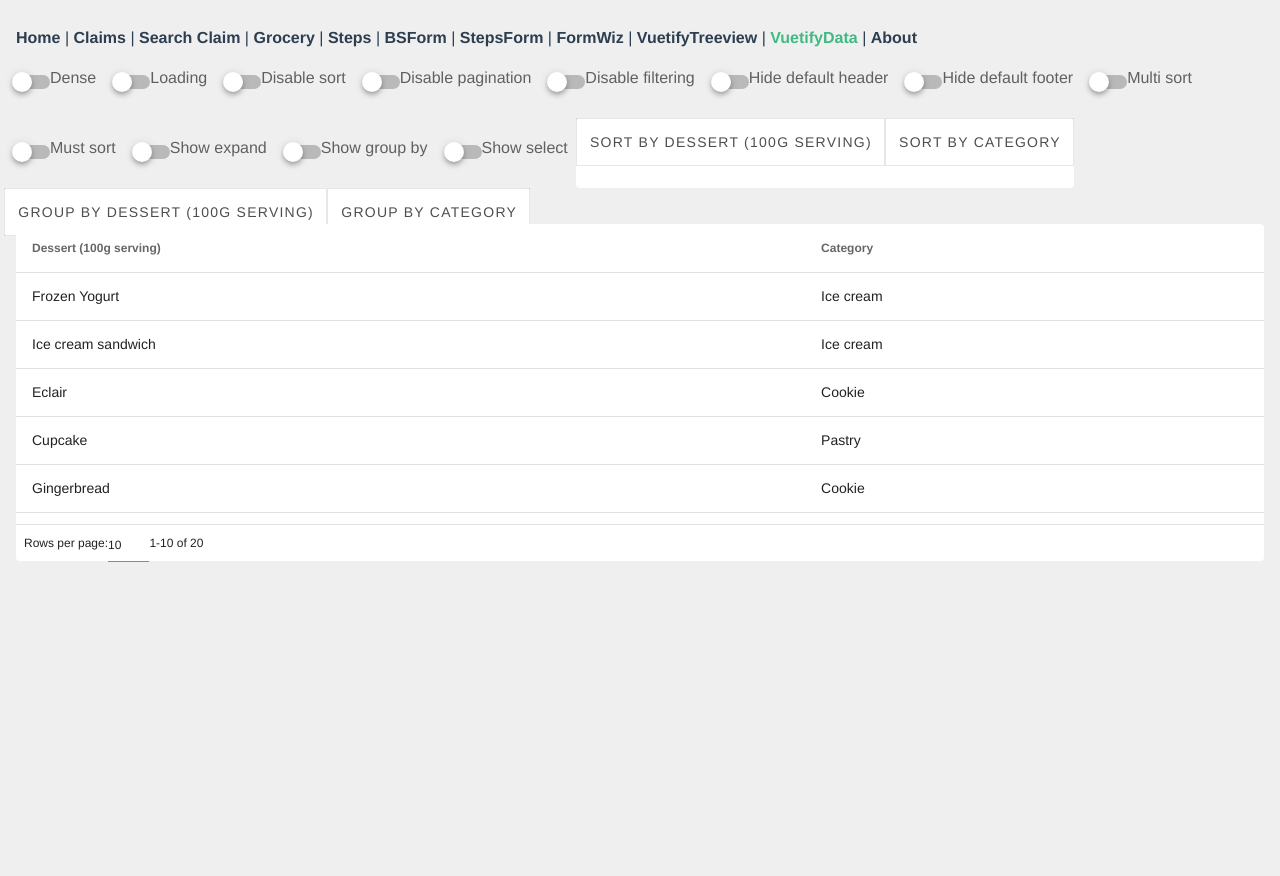
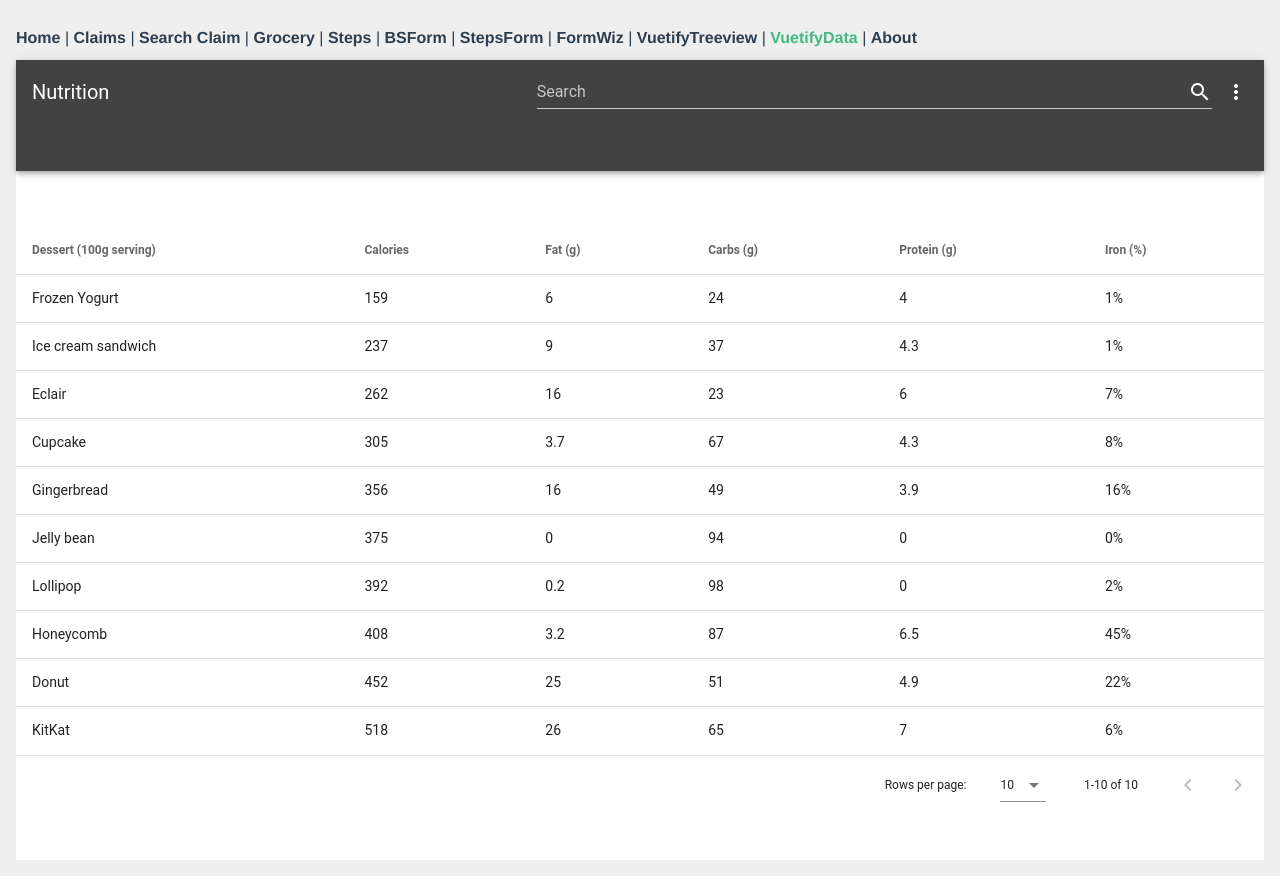
Before and after one commit to stevexu10/vtoy, a Vue app: page /#/vuetifyData in a window 1280 px wide. Before the commit the page ends 800 px from the top, so only its background shows below. Built offline with nearby package versions, Linux system fonts and the light colour scheme.

Commit message:
Vuetify datatable icon fixed

```diff
--- a/package.json
+++ b/package.json
@@ -12,6 +12,7 @@
   "dependencies": {
     "bootstrap-vue": "^2.7.0",
     "core-js": "^3.6.4",
+    "eslint-loader": "^2.2.1",
     "material-icons": "^0.3.1",
     "vue": "^2.6.11",
     "vue-class-component": "^7.2.2",
@@ -24,6 +25,7 @@
     "vuex": "^3.1.2"
   },
   "devDependencies": {
+    "@mdi/font": "^5.0.45",
     "@types/jest": "^24.0.19",
     "@typescript-eslint/eslint-plugin": "^2.18.0",
     "@typescript-eslint/parser": "^2.18.0",
--- a/src/main.ts
+++ b/src/main.ts
@@ -4,6 +4,7 @@
 import store from './store'
 import Vuetify from 'vuetify'
 import 'vuetify/dist/vuetify.min.css'
+import '@mdi/font/css/materialdesignicons.css'
 
 Vue.use(Vuetify)
 
--- a/src/views/VFDatatable.vue
+++ b/src/views/VFDatatable.vue
@@ -1,176 +1,268 @@
 <template>
-  <div>
-    <v-row justify="space-around">
-      <v-switch v-model="dense" class="mx-2" label="Dense"></v-switch>
-      <v-switch v-model="loading" class="mx-2" label="Loading"></v-switch>
-      <v-switch v-model="disableSort" class="mx-2" label="Disable sort"></v-switch>
-      <v-switch v-model="disablePagination" class="mx-2" label="Disable pagination"></v-switch>
-      <v-switch v-model="disableFiltering" class="mx-2" label="Disable filtering"></v-switch>
-      <v-switch v-model="hideDefaultHeader" class="mx-2" label="Hide default header"></v-switch>
-      <v-switch v-model="hideDefaultFooter" class="mx-2" label="Hide default footer"></v-switch>
-      <v-switch v-model="multiSort" class="mx-2" label="Multi sort"></v-switch>
-      <v-switch v-model="mustSort" class="mx-2" label="Must sort"></v-switch>
-      <v-switch v-model="showExpand" class="mx-2" label="Show expand"></v-switch>
-      <v-switch v-model="showGroupBy" class="mx-2" label="Show group by"></v-switch>
-      <v-switch v-model="showSelect" class="mx-2" label="Show select"></v-switch>
-      <v-btn-toggle
-        v-model="sortBy"
-        :multiple="multiSort"
-        :mandatory="mustSort"
-        :disable="disableSort"
-      >
-        <v-btn
-          v-for="header in headers"
-          :key="header.value"
-          text
-          :value="header.value"
-        >Sort by {{ header.text }}</v-btn>
-      </v-btn-toggle>
-      <v-btn-toggle v-model="groupBy">
-        <v-btn
-          v-for="header in headers"
-          :key="header.value"
-          text
-          :value="header.value"
-        >Group by {{ header.text }}</v-btn>
-      </v-btn-toggle>
-    </v-row>
-
-    <v-data-table
-      :headers="headers"
-      :height="height"
-      :items="desserts"
-      :dense="dense"
-      :loading="loading"
-      :disable-sort="disableSort"
-      :disable-pagination="disablePagination"
-      :disable-filtering="disableFiltering"
-      :hide-default-header="hideDefaultHeader"
-      :hide-default-footer="hideDefaultFooter"
-      :multi-sort="multiSort"
-      :must-sort="mustSort"
-      :show-expand="showExpand"
-      :show-group-by="showGroupBy"
-      :show-select="showSelect"
-      :sort-by="sortBy"
-      item-key="name"
-      class="elevation-1"
-    ></v-data-table>
-  </div>
+  <v-app id="inspire">
+      <v-toolbar dark color="secondary" fixed>
+        <v-toolbar-title class="white--text">Nutrition</v-toolbar-title>
+        <v-spacer></v-spacer>
+        <v-text-field v-model="search" append-icon="search" label="Search" single-line hide-details></v-text-field>
+        <v-menu offset-y :nudge-left="170" :close-on-content-click="false">
+            <v-btn icon slot="activator">
+                <v-icon>more_vert</v-icon>
+              </v-btn>
+            <v-list>
+              <v-list-tile  v-for="(item) in headers"  :key="item.value"   @click="changeSort(item.value)">
+                <v-list-tile-title>{{ item.text }}<v-icon v-if="pagination.sortBy === item.value">{{pagination.descending ? 'arrow_downward':'arrow_upward'}}</v-icon></v-list-tile-title>
+              </v-list-tile>
+            </v-list>
+          </v-menu>
+      </v-toolbar>
+          <v-layout v-resize="onResize" column style="padding-top:56px">
+            <v-data-table :headers="headers" :items="desserts" :search="search" :pagination.sync="pagination" :hide-headers="isMobile" :class="{mobile: isMobile}">
+              <template slot="items" slot-scope="props">
+                <tr v-if="!isMobile">
+                  <td>{{ props.item.name }}</td>
+                  <td class="text-xs-right">{{ props.item.calories }}</td>
+                  <td class="text-xs-right">{{ props.item.fat }}</td>
+                  <td class="text-xs-right">{{ props.item.carbs }}</td>
+                  <td class="text-xs-right">{{ props.item.protein }}</td>
+                  <td class="text-xs-right">{{ props.item.iron }}</td>
+                </tr>
+                <tr v-else>
+                  <td>
+                    <ul class="flex-content">
+                      <li class="flex-item" data-label="Name">{{ props.item.name }}</li>
+                      <li class="flex-item" data-label="Calories">{{ props.item.calories }}</li>
+                      <li class="flex-item" data-label="Fat (g)">{{ props.item.fat }}</li>
+                      <li class="flex-item" data-label="Carbs (g)">{{ props.item.carbs }}</li>
+                      <li class="flex-item" data-label="Protein (g)">{{ props.item.protein }}</li>
+                      <li class="flex-item" data-label="Iron (%)">{{ props.item.iron }}</li>
+                    </ul>
+                  </td>
+                </tr>
+              </template>
+              <v-alert slot="no-results" :value="true" color="error" icon="warning">
+                Your search for "{{ search }}" found no results.
+              </v-alert>
+            </v-data-table>
+          </v-layout>
+    </v-app>
 </template>
 
 <script>
-import Vuetify from 'vuetify'
-
 export default {
+  methods: {
+    onResize () {
+      if (window.innerWidth < 769) {
+        this.isMobile = true
+      } else {
+        this.isMobile = false
+      }
+    },
+    toggleAll () {
+      if (this.selected.length) this.selected = []
+      else this.selected = this.desserts.slice()
+    },
+    changeSort (column) {
+      console.log(column)
+      if (this.pagination.sortBy === column) {
+        this.pagination.descending = !this.pagination.descending
+      } else {
+        this.pagination.sortBy = column
+        this.pagination.descending = false
+      }
+    }
+  },
   data () {
     return {
-      dense: false,
-      height: 300,
-      loading: false,
-      disableSort: false,
-      disablePagination: false,
-      disableFiltering: false,
-      hideDefaultHeader: false,
-      hideDefaultFooter: false,
-      multiSort: false,
-      mustSort: false,
-      showExpand: false,
-      showGroupBy: false,
-      showSelect: false,
-      sortBy: [],
-      groupBy: [],
+      pagination: {
+        sortBy: 'name'
+      },
+      selected: [],
+      search: '',
+      isMobile: false,
       headers: [
         {
           text: 'Dessert (100g serving)',
-          align: 'start',
+          align: 'left',
           value: 'name'
         },
-        { text: 'Category', value: 'category' }
+        {
+          text: 'Calories',
+          value: 'calories'
+        },
+        {
+          text: 'Fat (g)',
+          value: 'fat'
+        },
+        {
+          text: 'Carbs (g)',
+          value: 'carbs'
+        },
+        {
+          text: 'Protein (g)',
+          value: 'protein'
+        },
+        {
+          text: 'Iron (%)',
+          value: 'iron'
+        }
       ],
       desserts: [
         {
+          value: false,
           name: 'Frozen Yogurt',
-          category: 'Ice cream'
+          calories: 159,
+          fat: 6.0,
+          carbs: 24,
+          protein: 4.0,
+          iron: '1%'
         },
         {
+          value: false,
           name: 'Ice cream sandwich',
-          category: 'Ice cream'
+          calories: 237,
+          fat: 9.0,
+          carbs: 37,
+          protein: 4.3,
+          iron: '1%'
         },
         {
+          value: false,
           name: 'Eclair',
-          category: 'Cookie'
+          calories: 262,
+          fat: 16.0,
+          carbs: 23,
+          protein: 6.0,
+          iron: '7%'
         },
         {
+          value: false,
           name: 'Cupcake',
-          category: 'Pastry'
+          calories: 305,
+          fat: 3.7,
+          carbs: 67,
+          protein: 4.3,
+          iron: '8%'
         },
         {
+          value: false,
           name: 'Gingerbread',
-          category: 'Cookie'
+          calories: 356,
+          fat: 16.0,
+          carbs: 49,
+          protein: 3.9,
+          iron: '16%'
         },
         {
+          value: false,
           name: 'Jelly bean',
-          category: 'Candy'
+          calories: 375,
+          fat: 0.0,
+          carbs: 94,
+          protein: 0.0,
+          iron: '0%'
         },
         {
+          value: false,
           name: 'Lollipop',
-          category: 'Candy'
+          calories: 392,
+          fat: 0.2,
+          carbs: 98,
+          protein: 0,
+          iron: '2%'
         },
         {
+          value: false,
           name: 'Honeycomb',
-          category: 'Toffee'
+          calories: 408,
+          fat: 3.2,
+          carbs: 87,
+          protein: 6.5,
+          iron: '45%'
         },
         {
+          value: false,
           name: 'Donut',
-          category: 'Pastry'
+          calories: 452,
+          fat: 25.0,
+          carbs: 51,
+          protein: 4.9,
+          iron: '22%'
         },
         {
+          value: false,
           name: 'KitKat',
-          category: 'Candy'
-        },
-        {
-          name: 'Butterfinger',
-          category: 'Candy'
-        },
-        {
-          name: 'Scone',
-          category: 'Pastry'
-        },
-        {
-          name: 'Crunch bar',
-          category: 'Candy'
-        },
-        {
-          name: 'Fudge sundae',
-          category: 'Ice cream'
-        },
-        {
-          name: 'Twizzlers',
-          category: 'Candy'
-        },
-        {
-          name: 'Root beer float',
-          category: 'Ice cream'
-        },
-        {
-          name: 'Strawberry shortcake',
-          category: 'Pastry'
-        },
-        {
-          name: 'Croissant',
-          category: 'Pastry'
-        },
-        {
-          name: 'Cannoli dip',
-          category: 'Ice cream'
-        },
-        {
-          name: 'Sorbet',
-          category: 'Ice cream'
+          calories: 518,
+          fat: 26.0,
+          carbs: 65,
+          protein: 7,
+          iron: '6%'
         }
       ]
     }
   }
 }
 </script>
+
+<style lang="scss">
+  .mobile {
+    color: #333;
+  }
+
+  @media screen and (max-width: 768px) {
+    .mobile table.v-table tr {
+      max-width: 100%;
+      position: relative;
+      display: block;
+    }
+
+    .mobile table.v-table tr:nth-child(odd) {
+      border-left: 6px solid deeppink;
+    }
+
+    .mobile table.v-table tr:nth-child(even) {
+      border-left: 6px solid cyan;
+    }
+
+    .mobile table.v-table tr td {
+      display: flex;
+      width: 100%;
+      border-bottom: 1px solid #f5f5f5;
+      height: auto;
+      padding: 10px;
+    }
+
+    .mobile table.v-table tr td ul li:before {
+      content: attr(data-label);
+      padding-right: .5em;
+      text-align: left;
+      display: block;
+      color: #999;
+
+    }
+    .v-datatable__actions__select
+    {
+      width: 50%;
+      margin: 0px;
+      justify-content: flex-start;
+    }
+    .mobile .theme--light.v-table tbody tr:hover:not(.v-datatable__expand-row) {
+      background: transparent;
+    }
+
+  }
+  .flex-content {
+    padding: 0;
+    margin: 0;
+    list-style: none;
+    display: flex;
+    flex-wrap: wrap;
+    width: 100%;
+  }
+
+  .flex-item {
+    padding: 5px;
+    width: 50%;
+    height: 40px;
+    font-weight: bold;
+  }
+</style>
```
Also changed, not shown: 1 other file (tests, documents, lock files or other folders).
